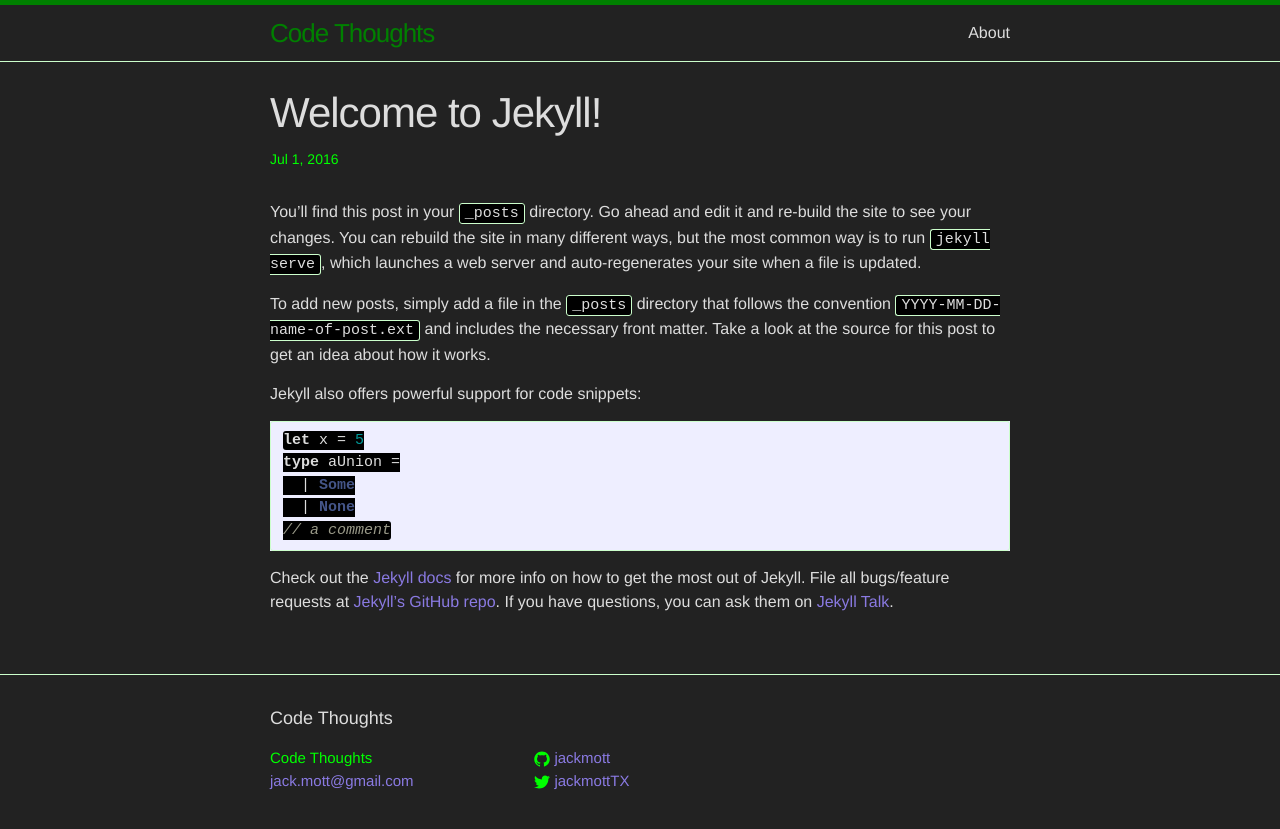
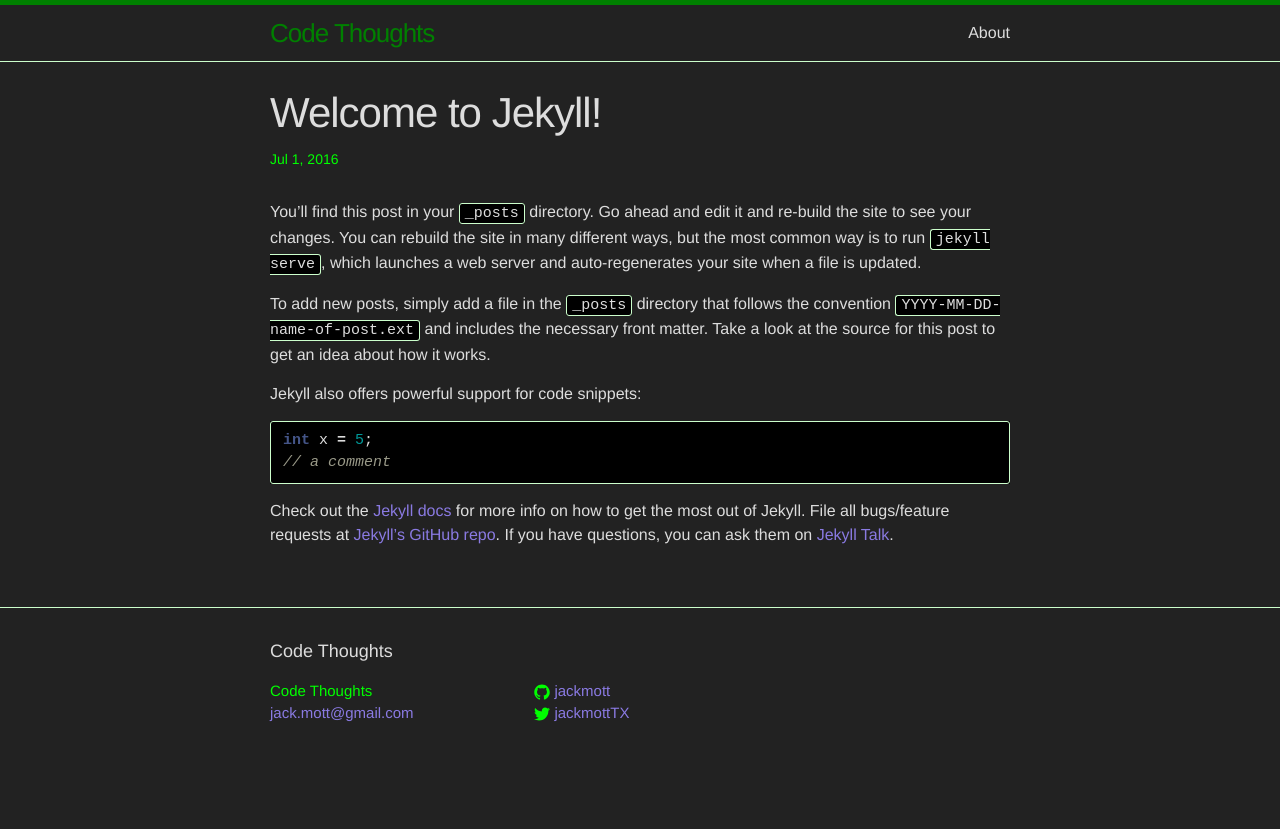
Before and after one commit to jackmott/jackmott.github.io, a Jekyll site: the page built from _posts/2016-07-01-welcome-to-jekyll.markdown, in a window 1280 px wide. Shown: the top 829 px of the page. Built offline with Jekyll 4.4.1, drawn with Linux system fonts in a browser that asks for light colours.

Commit message:
progress

````diff
--- a/_posts/2016-07-01-welcome-to-jekyll.markdown
+++ b/_posts/2016-07-01-welcome-to-jekyll.markdown
@@ -10,13 +10,10 @@
 
 Jekyll also offers powerful support for code snippets:
 
-~~~ fsharp
-let x = 5
-type aUnion =
-  | Some
-  | None
+```c
+int x = 5;
 // a comment
-~~~
+```
 
 Check out the [Jekyll docs][jekyll-docs] for more info on how to get the most out of Jekyll. File all bugs/feature requests at [Jekyll’s GitHub repo][jekyll-gh]. If you have questions, you can ask them on [Jekyll Talk][jekyll-talk].
 
--- a/_sass/_syntax-highlighting.scss
+++ b/_sass/_syntax-highlighting.scss
@@ -2,11 +2,11 @@
  * Syntax highlighting styles
  */
 .highlight {
-    background: #fff;
+    background: #000;
     @extend %vertical-rhythm;
 
     .highlighter-rouge & {
-      background: #eef;
+      background: #000;
     }
 
     .c     { color: #998; font-style: italic } // Comment
````
